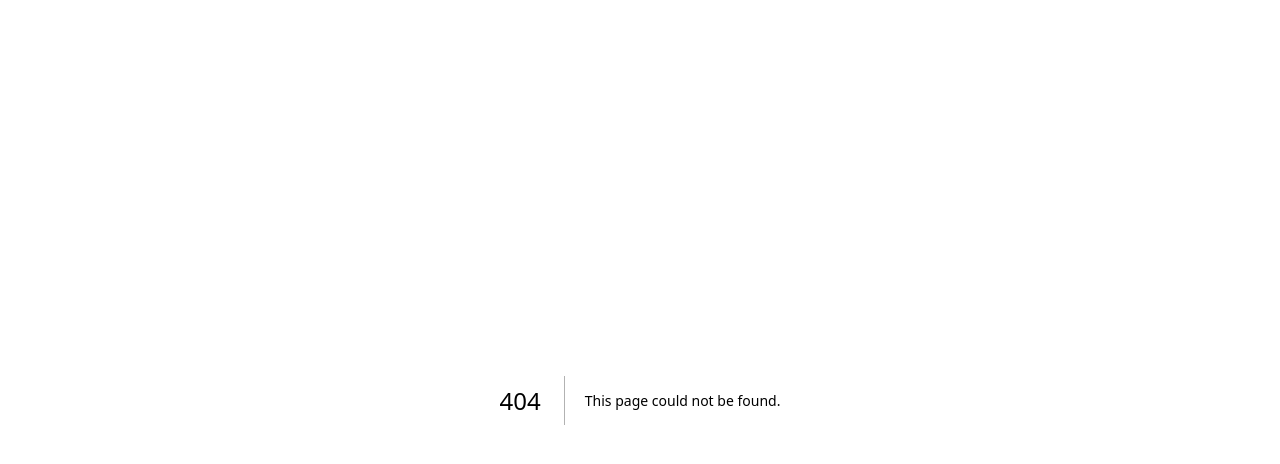
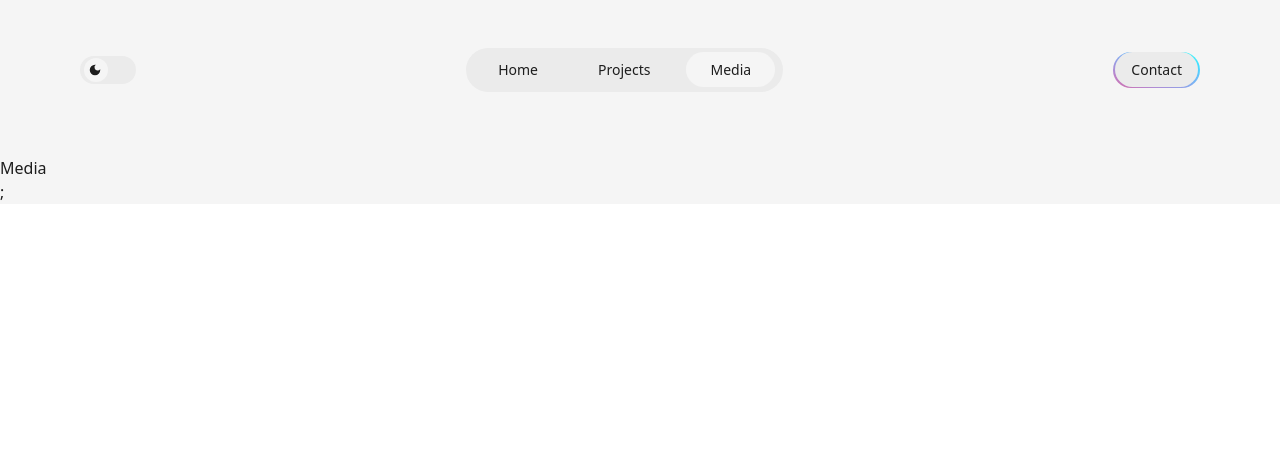
Before and after one commit to AshrafElshaer/portfolio-next-js, a Next.js app: page /media in a window 1280 px wide. Before the commit this address had no page. Shown: the top 464 px of the page. Built offline with nearby package versions, Linux system fonts and the light colour scheme.

Commit message:
layout component

```diff
--- a/components/Button.tsx
+++ b/components/Button.tsx
@@ -20,11 +20,9 @@ const buttonTypes: TButtonStyles = {
 const Button = ({ children, buttonType, ...motionProps }: Props) => {
   return (
     <motion.button
-      whileHover={{ scale: 1.05 }}
-      transition={{ duration: 0.2 }}
       {...motionProps}
-      className={` py-2 px-[2px] rounded-full ${buttonTypes[buttonType]}`}>
-      <span className='bg-gray dark:bg-black py-2 px-4 rounded-full'>
+      className={` py-2 px-[2px] rounded-full hover:scale-105  ${buttonTypes[buttonType]}`}>
+      <span className='bg-gray dark:bg-black py-2 px-4 rounded-full 5'>
         {children}
       </span>
     </motion.button>
--- /dev/null
+++ b/components/Card.tsx
@@ -0,0 +1,11 @@
+import React, { ReactNode } from "react";
+
+type Props = {
+  children: ReactNode;
+};
+
+const Card = ({ children }: Props) => {
+  return <div className='bg-white dark:bg-gray-dark p-6 rounded-2xl'>{children}</div>;
+};
+
+export default Card;
--- /dev/null
+++ b/components/Layout.tsx
@@ -0,0 +1,17 @@
+import React, { ReactNode } from "react";
+import Navbar from "./Navbar";
+
+type Props = {
+  children: ReactNode;
+};
+
+const Layout = ({ children }: Props) => {
+  return (
+    <div className="bg-gray-light dark:bg-darkBg text-theme-lgith dark:text-theme-dark transition-all duration-300">
+      <Navbar />
+      {children}
+    </div>
+  );
+};
+
+export default Layout;
--- a/components/Navbar.tsx
+++ b/components/Navbar.tsx
@@ -1,3 +1,4 @@
+"use-client";
 import Link from "next/link";
 import { useRouter } from "next/router";
 import { motion } from "framer-motion";
@@ -26,7 +27,7 @@ const listItem = {
 const Navbar = () => {
   const { route } = useRouter();
   return (
-    <nav className='container flex justify-between items-center py-16 text-sm'>
+    <nav className='container flex justify-between items-center pb-16 pt-12 text-sm'>
       <ToggleTheme />
 
       <motion.ul
@@ -37,19 +38,27 @@ const Navbar = () => {
         <motion.li variants={listItem}>
           <Link
             href='/'
-            className={` py-2 px-6 rounded-full ${
+            className={` py-2 px-6 rounded-full transition-all duration-200 ${
               route === "/" ? " bg-gray-light dark:bg-darkBg" : ""
             }`}>
             Home
           </Link>
         </motion.li>
         <motion.li variants={listItem}>
-          <Link href='/' className=' py-2 px-6 rounded-full'>
+          <Link
+            href='/projects'
+            className={` py-2 px-6 rounded-full transition-all duration-200 ${
+              route === "/projects" ? " bg-gray-light dark:bg-darkBg" : ""
+            }`}>
             Projects
           </Link>
         </motion.li>
         <motion.li variants={listItem}>
-          <Link href='/' className=' py-2 px-6 rounded-full'>
+          <Link
+            href='/media'
+            className={` py-2 px-6 rounded-full transition-all duration-200 ${
+              route === "/media" ? " bg-gray-light dark:bg-darkBg" : ""
+            }`}>
             Media
           </Link>
         </motion.li>
@@ -58,7 +67,8 @@ const Navbar = () => {
         buttonType='primary'
         initial={{ opacity: 0, y: -30 }}
         animate={{ opacity: 1, y: 0 }}
-        transition={{ duration: 0.4, delay: 0.7 }}>
+        whileHover={{ scale: 1.05 }}
+        transition={{ duration: 0.4 }}>
         <a href='mailto:ashrafelshaer98@icloud.com'>Contact</a>
       </Button>
     </nav>
--- a/components/index.ts
+++ b/components/index.ts
@@ -1,2 +1,4 @@
 export { default as Navbar } from "./Navbar";
 export { default as Button } from "./Button";
+export { default as Layout } from "./Layout";
+export { default as Card } from "./Card";
--- a/pages/_app.tsx
+++ b/pages/_app.tsx
@@ -1,6 +1,11 @@
-import '../styles/globals.css'
-import type { AppProps } from 'next/app'
+import "../styles/globals.css";
+import type { AppProps } from "next/app";
+import { Layout } from "../components";
 
 export default function App({ Component, pageProps }: AppProps) {
-  return <Component {...pageProps} />
+  return (
+    <Layout>
+      <Component {...pageProps} />;
+    </Layout>
+  );
 }
--- a/pages/index.tsx
+++ b/pages/index.tsx
@@ -1,6 +1,6 @@
 import Head from "next/head";
 import Image from "next/image";
-import { Navbar } from "../components";
+import { Card, Navbar } from "../components";
 
 export default function Home() {
   return (
@@ -11,8 +11,15 @@ export default function Home() {
         <meta name='viewport' content='width=device-width, initial-scale=1' />
         <link rel='icon' href='/favicon.ico' />
       </Head>
-      <main className='bg-gray-light dark:bg-darkBg text-theme-lgith dark:text-theme-dark transition-all duration-300'>
-        <Navbar />
+      <main className='container'>
+        <Card>
+          <h1 className=''>Home</h1>
+          <h1 className=''>Home</h1>
+          <h1 className=''>Home</h1>
+          <h1 className=''>Home</h1>
+          <h1 className=''>Home</h1>
+          <h1 className=''>Home</h1>
+        </Card>
       </main>
     </>
   );
--- /dev/null
+++ b/pages/media/index.tsx
@@ -0,0 +1,11 @@
+import React from 'react'
+
+type Props = {}
+
+const Media = (props: Props) => {
+  return (
+    <div>Media</div>
+  )
+}
+
+export default Media
--- /dev/null
+++ b/pages/projects/index.tsx
@@ -0,0 +1,9 @@
+import React from "react";
+
+type Props = {};
+
+const Projects = (props: Props) => {
+  return <div>Projects</div>;
+};
+
+export default Projects;
--- a/tailwind.config.js
+++ b/tailwind.config.js
@@ -24,7 +24,7 @@ module.exports = {
           dark: "#fafafa",
           lgith: "#1d1d1d",
         },
-        darkBg: "#1c1c1e",
+        darkBg: "#1d1d1d",
         gray: {
           light: "#f5f5f5",
           DEFAULT: "#ebebeb",
```
